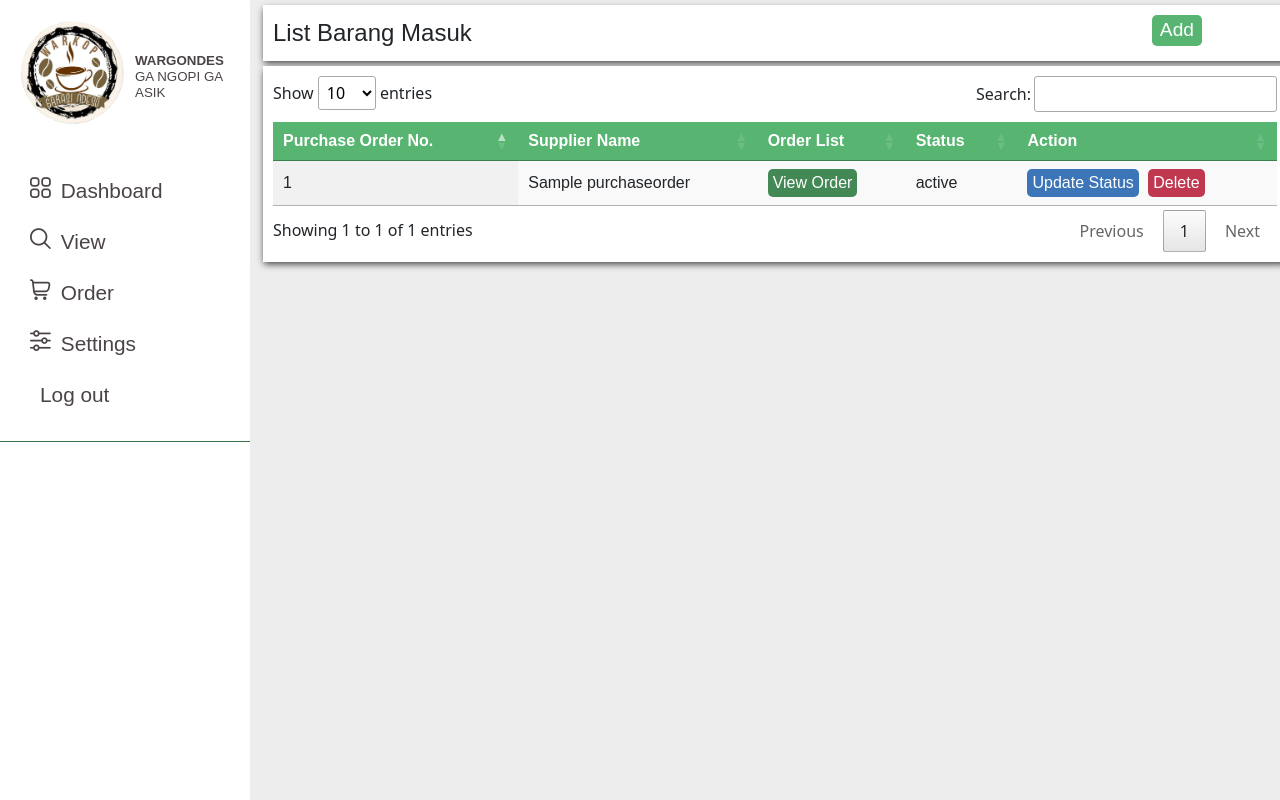
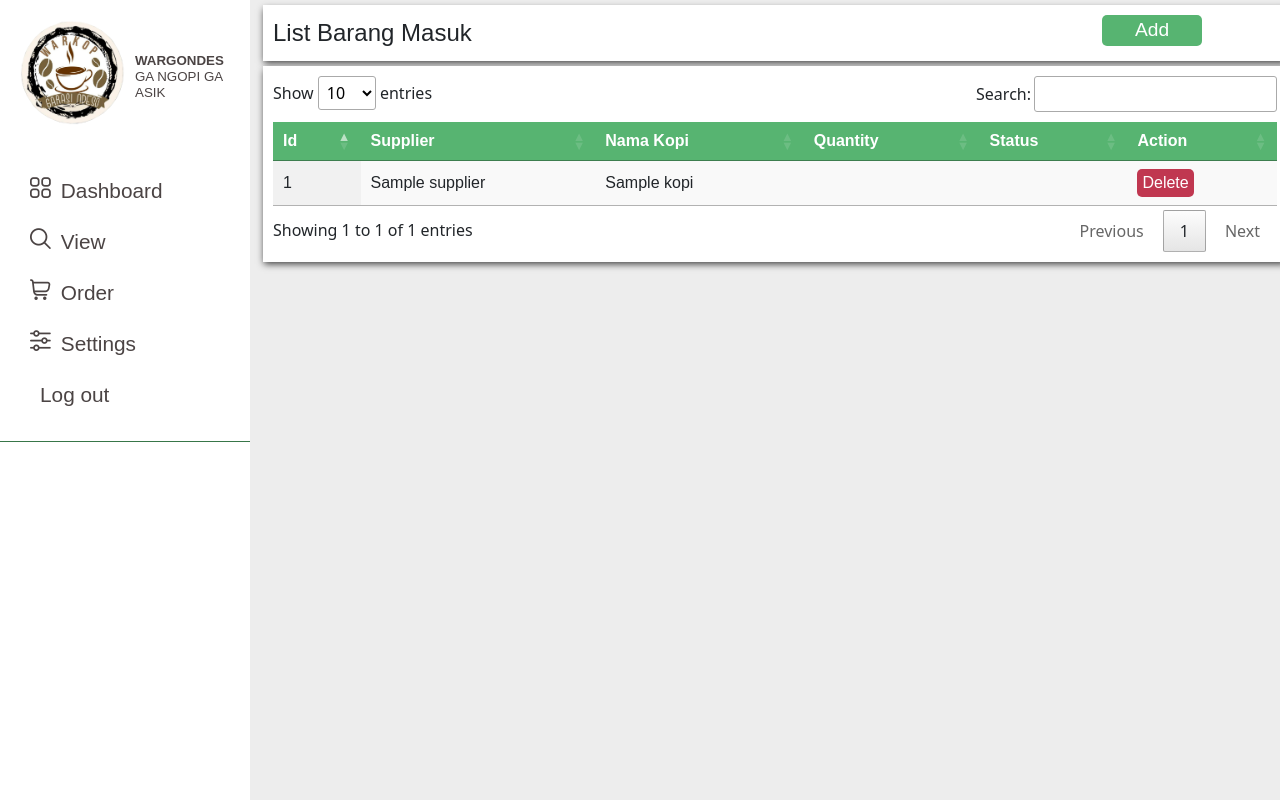
Before and after one commit to Fauzian890/inventory, a PHP site: page /php/orderPurchasePage.php in a window 1280 px wide. Run offline with PHP 8.4, Linux system fonts and the light colour scheme; a user stored in the database is signed in; data comes from the database, SQL or seed files in the repository; tables that the repository leaves empty hold one stand-in row (values such as "Sample post"); data that the repository does not hold is empty; some libraries are stand-ins or nearby versions; some web fonts are replaced.

Commit message:
barang masuk crud

```diff
--- /dev/null
+++ b/include/modal_BarangMasuk.php
@@ -0,0 +1,41 @@
+<div id="myModal" class="modal">
+	<!-- Modal content -->
+	<div class="modal-content">
+		<form onsubmit="return alert('Barang masuk berhasil ditambahkan.');" action="../actions/barangmasuk_add.php" method="POST">
+			<div class="header">
+				<h3 id="Title">Tambah Barang Masuk</h3>
+				<span class="close">&times;</span>
+			</div>
+
+
+			<div class="form-group">
+				<select class="form-select mb-2" id='supplier' name='supplier' required>
+					<?php
+						$sql = "SELECT * FROM supplier"; //get all kateegori
+						$result = $conn->query($sql);
+					?>
+					<?php while($row = $result->fetch_assoc()): ?>
+						<option value="<?php echo $row['id_supplier'] ?>"><?php echo $row['nama_supplier'] ?></option>
+					<?php endwhile ?>
+				</select>
+				<select class="form-select mb-2" id='kopi' name='kopi' required>
+					<?php
+						$sql = "SELECT * FROM kopi"; //get all kateegori
+						$result = $conn->query($sql);
+					?>
+					<?php while($row = $result->fetch_assoc()): ?>
+						<option value="<?php echo $row['id_kopi'] ?>"><?php echo $row['namakopi'] ?></option>
+					<?php endwhile ?>
+				</select>
+
+				<div class="form-group">
+				<input type="number" id='qty' class="form-control" name="qty" placeholder="Quantity">
+			</div>
+			</div>
+
+			<div class="form-group">
+				<button type="submit" name="submit" class="btn btn-primary">Add</button>
+			</div>
+		</form>
+	</div>
+</div>
--- a/include/modal_PurchaseOrder.php
+++ /dev/null
@@ -1,109 +0,0 @@
-<div id="myModal" class="modal">
-	<!-- Modal content -->
-		<div class="modal-content">
-			<form name="form" action="#" method="get">
-
-				<div class="header">
-					<h3 id="Title">Create Purchase Order</h3>
-					<span class="close">&times;</span>
-				</div>
-
-					<div class="form-group">
-						<input type="number" class="form-control" name="numorder" id="numorder" placeholder="Number of Order Items">
-					</div>
-
-					<div class="form-group">
-						<button type="submit" name="submit" class="btn btn-primary next">Next</button>
-					</div>
-			</form>
-		</div>
-</div>
-
-<div id="addPurchaseOrder" class="modal">
-	<!-- Modal content -->
-		<div class="modal-content">
-		<form onsubmit="return alert('Purchase Order added.');" action="../actions/orderpurchase_add.php" method="POST">
-				<input type="hidden" name="numorder" id="inputnum">
-				<div class="header">
-					<h3 id="Title">Add Purchase Order</h3>
-					<span class="close">&times;</span>
-				</div>
-
-				<?php
-					$Sql = "SELECT * FROM supplier";
-					$Result = $conn->query($Sql);
-				?>
-					<div class="form-group pono">
-						<input type="text" class="form-control" name="purchaseorderno" value="<?php echo date('dHis'); ?>"placeholder="Purchase Order No.">
-					</div>
-
-                    <select class="form-select" name="supplierName">
-						<?php if ($Result->num_rows > 0): ?>
-							<?php while($row = $Result->fetch_assoc()): ?>
-								<option value="<?php echo $row["SupName"]?>"> <?php echo $row["SupName"]?> </option>
-							<?php endwhile; ?>
-						<?php endif; ?>
-					</select>
-
-				    <hr>
-
-                    <!-- Here are the items form generated -->
-                    <div id="items-add"></div>
-
-					<div class="form-group">
-						<label>Order Status</label>
-						<select name="orderstatus" class="form-control">
-							<option value="New">New</option>
-							<option value="Complete">Complete</option>
-							<option value="Cancelled">Cancelled</option>
-						</select>
-					</div>
-
-
-					<div class="form-group">
-						<button type="submit" name="submit"  class="btn btn-primary">Create Purchase Order</button>
-					</div>
-			</form>
-		</div>
-</div>
-<div id="viewPO" class="modal">
-	<div class="modal-content">
-		<div class="header">
-			<h3 id="Title">Purchase Order Details</h3>
-			<span class="close">&times;</span>
-		</div>
-		<div class="modalbody">
-		</div>
-	</div>
-</div>
-
-
-<div id="updateStatus" class="modal">
-	<div class="modal-content">
-		<div class="header">
-			<h3 id="Title">Update Order Status</h3>
-			<span class="close">&times;</span>
-		</div>
-			<form action="../actions/orderpurchase_update.php" method="POST">
-				<div class="form-group">
-					<select name="orderstatus" class="form-control" id="orderStatus">
-						<option value="New">New</option>
-						<option value="Complete">Complete</option>
-						<option value="Cancelled">Cancelled</option>
-					</select>
-				</div>
-				<div class="form-group">
-					<button type="submit" name="submit"class="btn btn-primary">Update</button>
-				</div>
-				<input type="hidden" id="poID" name="purchaseOrderID">
-			</form>
-	</div>
-</div>
-<script>
-	$(document).ready(function(){
-		$('#next').click(function(){
-			var numberOrder = $('#numorder').val();
-			$('#inputnum').val(numberOrder);
-		});
-	});
-	</script>
--- a/php/orderPurchasePage.php
+++ b/php/orderPurchasePage.php
@@ -3,48 +3,42 @@
 		include('../include/header.php');
 		include('../include/navbar.php');
 		include('../database/db.php');
-
-		$s = "SELECT * FROM products";
-		$res = $conn->query($s);
 	?>
 
 <body>
 	<div class="label clientOrder">
 		List Barang Masuk
-		<button id="myBtn">Add</button>
+		<button id="myBtn" style="width:100px;">Add</button>
 		<!-- The Modal -->
-		<?php include('../include/modal_PurchaseOrder.php');?>
+		<?php include('../include/modal_BarangMasuk.php');?>
 	</div>
 		<table id="purchaseOrder_list" class="display">
 			<thead>
 				<tr>
-					<th>Purchase Order No.</th>
-					<th>Supplier Name</th>
-					<th>Order List</th>
+					<th>Id</th>
+					<th>Supplier</th>
+					<th>Nama Kopi</th>
+					<th>Quantity</th>
 					<th>Status</th>
 					<th>Action</th>
 				</tr>
 			</thead>
 			<tbody>
 				<?php
-					$sql = "SELECT DISTINCT PurchaseorderNo,SupplierName,OrderStatus FROM purchaseorder";
+					$sql = "SELECT * FROM barangmasuk JOIN kopi ON barangmasuk.id_kopi=kopi.id_kopi JOIN supplier ON barangmasuk.id_supplier=supplier.id_supplier";
 					$result = $conn->query($sql);
 				?>
 					<?php if ($result->num_rows > 0): ?>
 						<?php while($row = $result->fetch_assoc()): ?>
 							<tr>
-								<td><?php echo $row["PurchaseorderNo"]; ?></td>
-								<td><?php echo $row["SupplierName"]; ?></td>
-								<td><button class="viewbtn" id="<?php echo $row["PurchaseorderNo"]; ?>">View Order</button></td>
-								<td><?php echo $row["OrderStatus"]; ?></td>
+								<td><?php echo $row["id_barangmasuk"]; ?></td>
+								<td><?php echo $row["nama_supplier"]; ?></td>
+								<td><?php echo $row["namakopi"]; ?></td>
+								<td><?php echo $row["qty"]; ?></td>
+								<td><?php echo $row["status"]; ?></td>
 								<td>
-									<button class="action update" id="update-status"
-									data-id="<?php echo $row["PurchaseorderNo"]; ?>"
-									data-status="<?php echo $row["OrderStatus"]; ?>" >
-										Update Status
-									</button>
 
-									<a onclick="return alert('Purchase Order Deleted');" href="../actions/purchaseorder_delete.php?cid=<?php echo $row["PurchaseorderNo"]; ?>">
+									<a onclick="return alert('Barang masuk berhasil dihapus');" href="../actions/barangmasuk_delete.php?id_barangmasuk=<?php echo $row["id_barangmasuk"]; ?>">
 										<button class="action delete" href="">Delete</button>
 									</a>
 								</td>
@@ -58,5 +52,11 @@
 			</tbody>
 		</table>
 </body>
+<script>
+			$(document).ready( function () {
+					$('#purchaseOrder_list').DataTable();
+			});
+	</script>
+	<script src="../include/modalscript.js"></script>
 	<?php include('../include/modalscript_orderPurchase.php');?>
 </html>
```
Also changed, not shown: actions/barangmasuk_add.php (added, +19 -0 lines), actions/barangmasuk_delete.php (added, +13 -0 lines), php/orderPage.php (+7 -7 lines).
